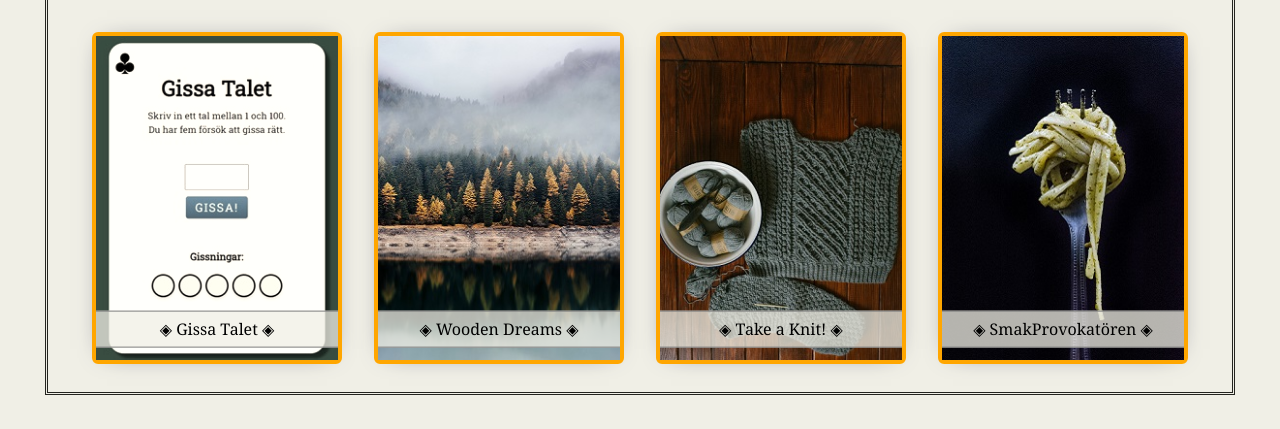
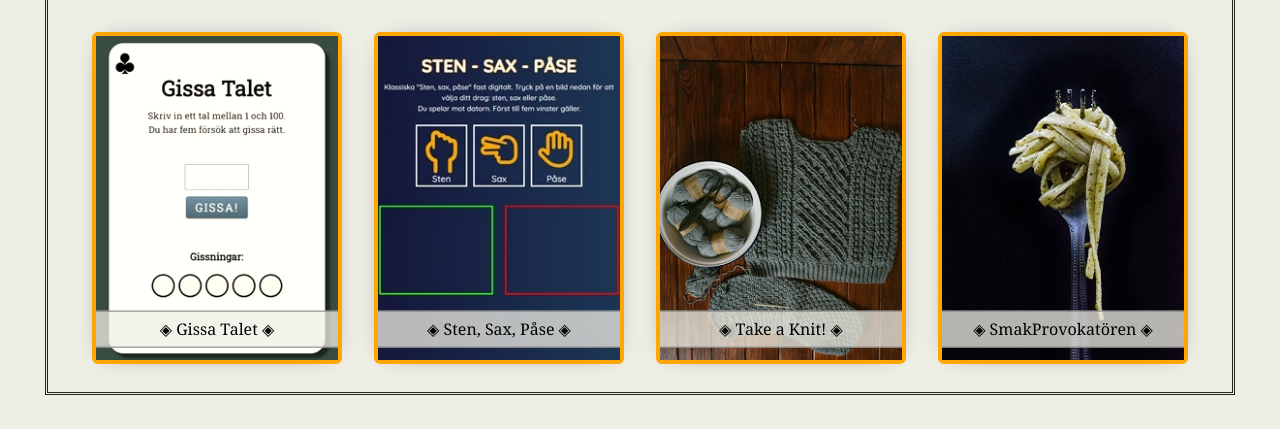
Before and after one commit to EllenSandqvist/CV-uppgift, a plain HTML site: page index.html in a window 1280 px wide. Shown: the part 722-1151 px from the top of the page. Drawn offline with Linux system fonts and the light colour scheme; a web font is replaced by a local one.

Commit message:
added img, info and link to my rock, scissors, paper game

```diff
--- a/index.html
+++ b/index.html
@@ -118,24 +118,24 @@
                     <section class="project-card">
                         <!-- EXTERNAL CODE from CodePel: new div added ".tile_face tile_face-front" for flipping cards (repeated on all project-cards)-->
                         <div class="tile_face tile_face-front">
-                            <img src="./pictures/gissa-talet2.jpg" alt="Number guessing game" class="guess-number-img">
+                            <img src="./pictures/gissa-talet2.jpg" alt="Image of number guessing game" class="guess-number-img">
                             <div class="project-text"><h3><span>&#9672;</span> Gissa Talet <span>&#9672;</span></h3></div>
                         </div>
                         <!-- EXTERNAL CODE from CodePel: a "backside" of the project-card is added (repeated on all project-cards)-->
                         <div class="tile_face tile_face-back">
                             <h3>Gissa Talet</h3>
-                            <p>Ett spel där taktiskt tänkande och en nypa tur är vägen till framgång. Använd din skarpa intuition och strategiska gissningar för att avslöja datorns hemliga nummer. <br>Lycka till!<br><a href="https://ellensandqvist.github.io/Gissa-Talet/" target="_blank">Testa spelet här</a>. </p>
+                            <p>Ett spel där taktiskt tänkande och en nypa tur är vägen till framgång. Använd din skarpa intuition och strategiska gissningar för att avslöja datorns hemliga nummer. <br>Lycka till!<br><a href="https://ellensandqvist.github.io/Gissa-Talet/" target="_blank">Testa spelet här</a>.</p>
                         </div>
                     </section>
 
                     <section class="project-card">
                         <div class="tile_face tile_face-front">
-                            <img src="./pictures/wooden-dreams.jpg" alt="Forest with autumn colors reflected in lake">
-                            <div class="project-text"><h3><span>&#9672;</span> Wooden Dreams <span>&#9672;</span></h3></div>
+                            <img src="./pictures/sten-sax-pase.jpg" alt="Image of rock, scissors, paper game">
+                            <div class="project-text"><h3><span>&#9672;</span> Sten, Sax, Påse <span>&#9672;</span></h3></div>
                         </div>
                         <div class="tile_face tile_face-back">
-                            <h3>Wooden Dreams</h3>
-                            <p>Lorem ipsum dolor sit amet consectetur adipisicing elit. Atque fuga placeat distinctio odit, dolor officiis repellendus excepturi dolorem similique ipsum dignissimos sequi explicabo corrupti?<br><a href="html/projects.html#wooden-dreams">Läs mer om projektet.</a></p>
+                            <h3>Sten, Sax, Påse</h3>
+                            <p>Klassiska sten, sax, påse i digital form. Utmana datorn och se om du har vad som krävs för att bli mästare i detta enkla men beroendeframkallande spel.<br>Må bästa spelare vinna!<br><a href="https://rock-scissors-paper-first-to-5.netlify.app/">Testa spelet här</a>.</p>
                         </div>
                     </section>
                 </div>
```
Also changed, not shown: pictures/sten-sax-pase.jpg (added).
